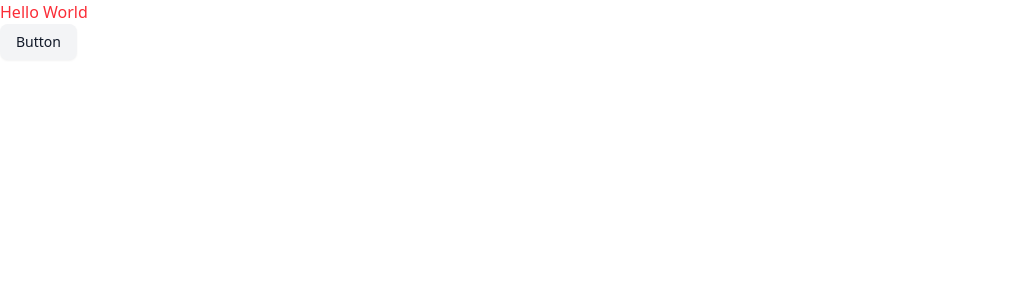
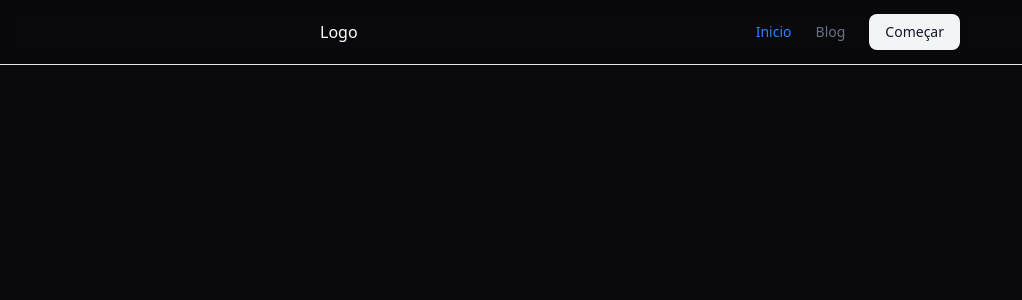
Before and after one commit to macedocmateus/site.set, a Next.js app: page / in a window 1280 px wide. Shown: the top 300 px of the page, without its empty margins (0-1022 px from the left). Built offline with nearby package versions, Linux system fonts and the light colour scheme.

Commit message:
add header

```diff
--- /dev/null
+++ b/src/components/header/header.tsx
@@ -0,0 +1,44 @@
+import Link from 'next/link'
+import { Button } from '../ui/button'
+import { useRouter } from 'next/router'
+import { cn } from '@/lib/utils'
+
+export const Header = () => {
+  const router = useRouter()
+  const isHomePage = router.pathname === '/'
+  const isBlogPage = router.pathname.startsWith('/blog')
+
+  return (
+    <header className="fixed top-0 z-50 w-full border-b border-white-[10] bg-background-[95] backdrop-blur supports-[backdrop-filter]:bg-background-[60]">
+      <div className="mx-auto max-w-7xl px-4 sm:px-6 lg:px-80">
+        <div className="flex h-16 items-center justify-between">
+          <Link href="/" className="text-white">
+            Logo
+          </Link>
+
+          <nav className="flex items-center gap-6">
+            <Link
+              href="/"
+              className={cn(
+                'text-sm font-medium transition-colors hover:text-blue-500',
+                isHomePage ? 'text-blue-500' : 'text-muted-foreground'
+              )}
+            >
+              Inicio
+            </Link>
+            <Link
+              href="blog"
+              className={cn(
+                'text-sm font-medium transition-colors hover:text-blue-500',
+                isBlogPage ? 'text-blue-500' : 'text-muted-foreground'
+              )}
+            >
+              Blog
+            </Link>
+            <Button variant={'secondary'}>Começar</Button>
+          </nav>
+        </div>
+      </div>
+    </header>
+  )
+}
--- /dev/null
+++ b/src/components/header/index.ts
@@ -0,0 +1 @@
+export * from './header'
--- a/src/pages/_app.tsx
+++ b/src/pages/_app.tsx
@@ -1,6 +1,12 @@
+import { Header } from '@/components/header'
 import '@/styles/globals.css'
 import type { AppProps } from 'next/app'
 
 export default function App({ Component, pageProps }: AppProps) {
-  return <Component {...pageProps} />
+  return (
+    <>
+      <Header />
+      <Component {...pageProps} />
+    </>
+  )
 }
--- a/src/pages/_document.tsx
+++ b/src/pages/_document.tsx
@@ -2,9 +2,9 @@ import { Html, Head, Main, NextScript } from 'next/document'
 
 export default function Document() {
   return (
-    <Html lang="en">
+    <Html lang="pt-br">
       <Head />
-      <body className="antialiased">
+      <body className="antialiased bg-zinc-950">
         <Main />
         <NextScript />
       </body>
--- a/src/pages/blog/posts/[...id].tsx
+++ /dev/null
@@ -1,8 +0,0 @@
-export default function Blog() {
-  return (
-    <div>
-      <h1>post 1</h1>
-      <h2>descrição</h2>
-    </div>
-  )
-}
--- a/src/pages/blog/posts/index.tsx
+++ /dev/null
@@ -1,3 +0,0 @@
-export default function Blog() {
-  return <h1>posts</h1>
-}
--- a/src/pages/index.tsx
+++ b/src/pages/index.tsx
@@ -1,11 +1,5 @@
 import { Button } from '@/components/ui/button'
 
 export default function Home() {
-  return (
-    <div>
-      <h1 className="text-red-500">Hello World</h1>
-
-      <Button variant={'secondary'}>Button</Button>
-    </div>
-  )
+  return <div></div>
 }
```
